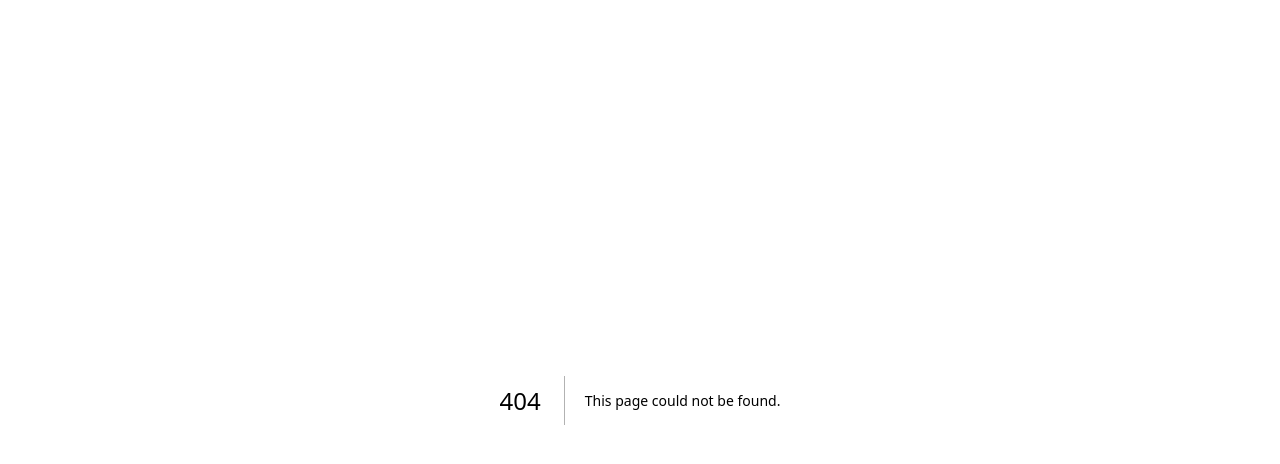
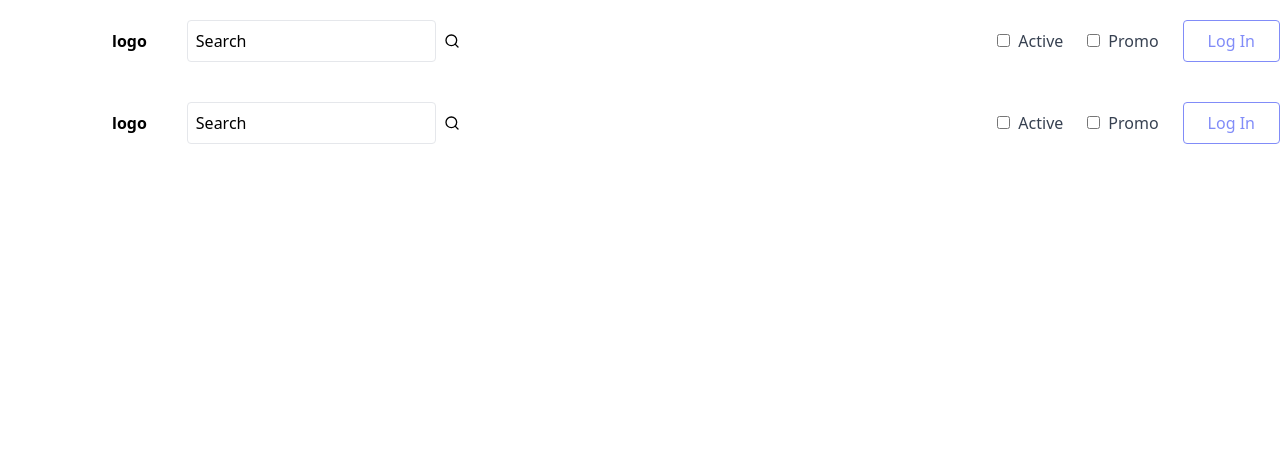
Before and after one commit to pawelkomarnickihrme/spidersshop, a Next.js app: page /Nav in a window 1280 px wide. Before the commit this address had no page. Shown: the top 464 px of the page. Built offline with nearby package versions, Linux system fonts and the light colour scheme.

Commit message:
add nav bar

```diff
--- a/package.json
+++ b/package.json
@@ -20,6 +20,7 @@
     "postcss": "8.4.21",
     "react": "18.2.0",
     "react-dom": "18.2.0",
+    "react-icons": "^4.8.0",
     "tailwindcss": "3.3.1",
     "typescript": "5.0.4"
   }
--- /dev/null
+++ b/src/pages/Nav.tsx
@@ -0,0 +1,52 @@
+import Link from 'next/link';
+import React from 'react';
+import { FiSearch } from 'react-icons/fi';
+
+function Nav() {
+  return (
+    <nav className="bg-white py-5 px-100 flex justify-center items-center">
+      <div className="flex justify-center items-center">
+        <Link href="/">
+          <span className="text-l font-bold mr-10">logo</span>
+        </Link>
+      </div>
+      <div className="flex items-center">
+        <input
+          type="text"
+          placeholder="Search"
+          className="border  border-gray-200 rounded py-2 px-2 mr-2 placeholder:text-black  focus:outline-none focus:border-indigo-500"
+        />
+        <FiSearch className="text-black" />
+      </div>
+
+      <div className="flex-grow"></div>
+      <div className="flex items-center">
+        <div className="mr-6">
+          <label className="inline-flex items-center">
+            <input
+              type="checkbox"
+              className="form-checkbox text-indigo-600"
+              name="active"
+            />
+            <span className="ml-2 text-gray-700">Active</span>
+          </label>
+        </div>
+        <div className="mr-6">
+          <label className="inline-flex items-center">
+            <input
+              type="checkbox"
+              className="form-checkbox text-indigo-600"
+              name="promotion"
+            />
+            <span className="ml-2 text-gray-700">Promo</span>
+          </label>
+        </div>
+        <button className="text-indigo-400 bg-white py-2 px-6 border border-indigo-400 rounded">
+          Log In
+        </button>
+      </div>
+    </nav>
+  );
+}
+
+export default Nav;
--- a/src/pages/Products.tsx
+++ b/src/pages/Products.tsx
@@ -1,5 +1,6 @@
 import { useState } from 'react';
 import { IProducts } from './Types';
+import Link from 'next/link';
 
 export const Products = ({ products }: { products: IProducts }) => {
   const [currentPage, setCurrentPage] = useState(1);
@@ -20,9 +21,11 @@ export const Products = ({ products }: { products: IProducts }) => {
     <div className="grid grid-cols-1 md:grid-cols-2 lg:grid-cols-4 gap-4">
       {currentProducts.map((product) => (
         <div key={product.id}>
-          <h3>{product.name}</h3>
-          <p>{product.description}</p>
-          <img src={product.image} alt={product.name} />
+          <Link href={`/product/${product.id}`}>
+            <h3>{product.name}</h3>
+            <p>{product.description}</p>
+            <img src={product.image} alt={product.name} />
+          </Link>
         </div>
       ))}
       <div className="flex justify-center mt-4">
--- a/src/pages/_app.tsx
+++ b/src/pages/_app.tsx
@@ -1,6 +1,12 @@
 import '@/styles/globals.css'
 import type { AppProps } from 'next/app'
+import Nav from './Nav';
 
 export default function App({ Component, pageProps }: AppProps) {
-  return <Component {...pageProps} />
+  return (
+    <>
+      <Nav />
+      <Component {...pageProps} />
+    </>
+  );
 }
--- a/src/styles/globals.css
+++ b/src/styles/globals.css
@@ -17,11 +17,6 @@
 }
 
 body {
-  color: rgb(var(--foreground-rgb));
-  background: linear-gradient(
-      to bottom,
-      transparent,
-      rgb(var(--background-end-rgb))
-    )
-    rgb(var(--background-start-rgb));
+  margin-left: 7rem;
+  margin-right: 7srem;
 }
```
Also changed, not shown: src/pages/index.tsx (+1 -11 lines), 1 other file (tests, documents, lock files or other folders).
